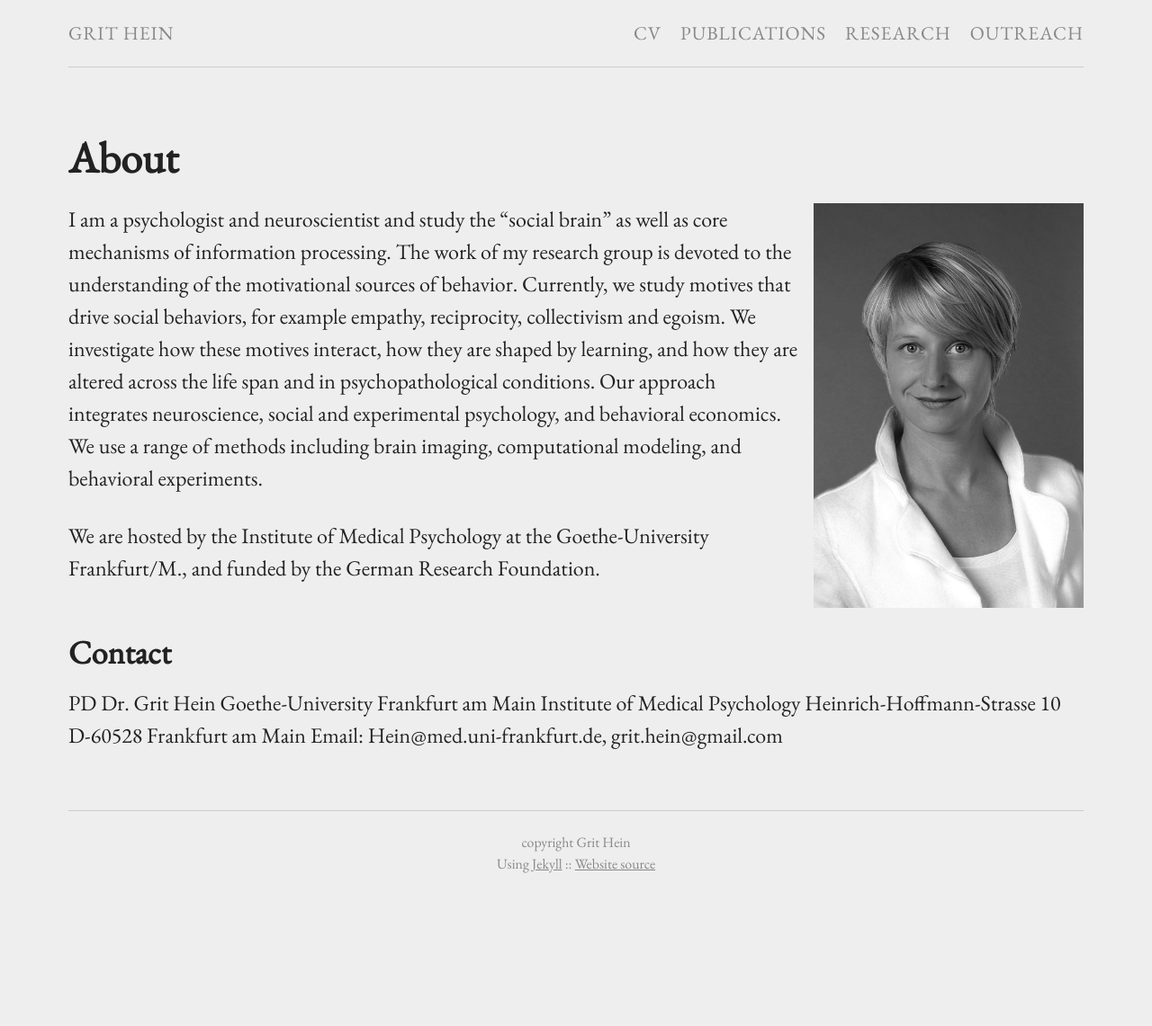
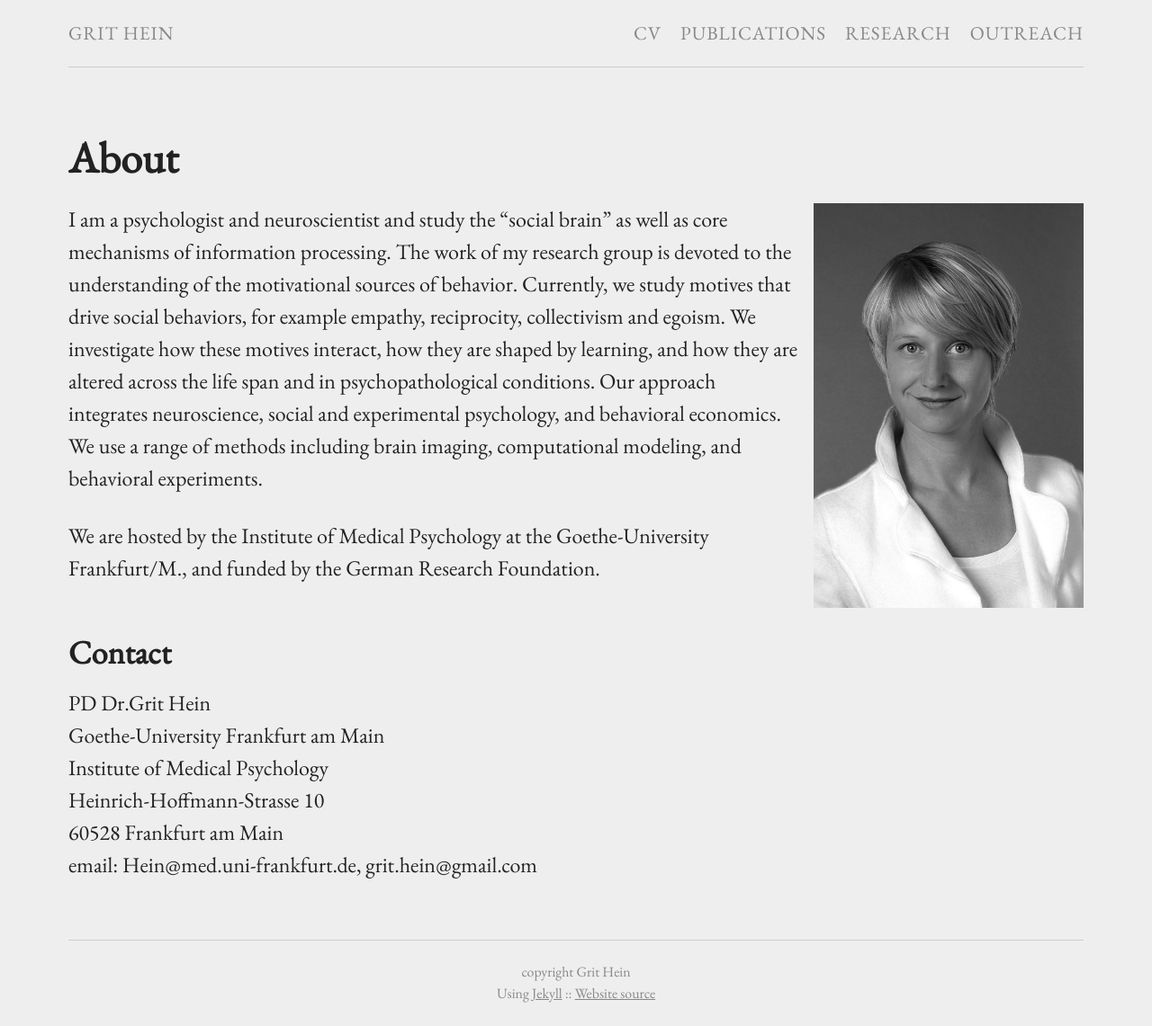
Before and after one commit to grithein/grithein, a Jekyll site: the page built from index.md, in a window 1280 px wide. Shown: the whole page at 90% size. Built offline with Jekyll 4.4.1, drawn with Linux system fonts in a browser that asks for light colours; before the commit the page ends 997 px from its top, so only the background shows below that.

```diff
--- a/index.md
+++ b/index.md
@@ -11,11 +11,11 @@ We are hosted by the Institute of Medical Psychology at the Goethe-University Fr
 
 ## Contact
 
-PD Dr. Grit Hein
+PD Dr.Grit Hein
 Goethe-University Frankfurt am Main
 Institute of Medical Psychology
 Heinrich-Hoffmann-Strasse 10
-D-60528 Frankfurt am Main
-Email: Hein@med.uni-frankfurt.de, grit.hein@gmail.com
+60528 Frankfurt am Main
+email: Hein@med.uni-frankfurt.de, grit.hein@gmail.com
 
 [](mailto:grit.hein@gmail.com)
```
